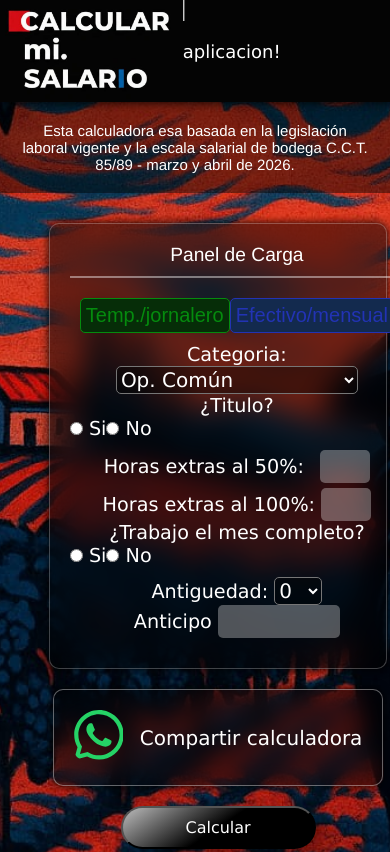
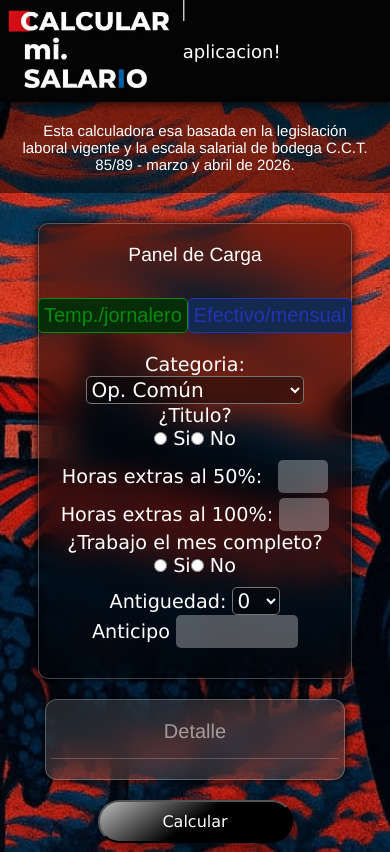
Before and after one commit to alex2unde/calc-mi-salario, a plain HTML site: page calculadora.html in a window 390 px wide. Shown: the top 852 px of the page. Drawn offline with Linux system fonts and the light colour scheme.

Commit message:
cambios en css, mediaquery

```diff
--- a/css/Estylos.css
+++ b/css/Estylos.css
@@ -147,6 +147,7 @@
 
 .div2-seccion1{
     margin-right: 20px;
+    margin-bottom: 20px;
 }
 
 /*estilo del h1*/
@@ -157,7 +158,7 @@
     margin-top: 35px;
     margin-bottom: 20px;
     font-family: 'Franklin Gothic Medium', 'Arial Narrow', Arial, sans-serif;
-    width: 450px;
+    width: 415px;
 }
 
 /*estilo del parrafo debajo del h1*/
@@ -408,7 +409,7 @@
     max-width: 1200px;
     margin: auto;
     margin-top: 60px;
-    margin-bottom: 60px;
+    margin-bottom: 20px;
     position: relative;
     display: grid;
     grid-template-columns: 489px 480fr;
@@ -432,7 +433,7 @@
     font-family: 'verdana';
     box-shadow: #000000 0px 0px 10px;
     max-height: auto;
-    max-width: 480px;
+    max-width: 450px;
     padding: 20px;
 }
 
@@ -440,6 +441,7 @@
     display: flex;
     justify-content: space-evenly;
     padding: 10px;
+    margin-bottom: 10px;
 }
 
 .btnTemp{
@@ -595,7 +597,7 @@
 
 /* cuadro de resultado */
 #resultado {
-    align-self: start;
+
     background-color: #0000006e;
     border: 0.5px solid #ffffff3f;
     backdrop-filter: blur(12px);
@@ -1057,7 +1059,10 @@
 
 .principal{
         position: relative;
-        display: grid;
+        display: flex;
+        flex-direction: column;
+        align-items: center;
+        justify-content: center;
         grid-template-columns: 1fr;
         grid-template-rows: auto auto auto auto;
         gap: 20px;
@@ -1065,6 +1070,7 @@
         max-width: 100vw;
         width: 100%;
         padding: 30px;
+        align-items: center;
         justify-items: center;
     }
 
@@ -1073,7 +1079,8 @@
 }
 
     .items{
-        display: grid;
+        display: flex;
+        flex-direction: column;
         color: rgb(255, 255, 255);
         font-size: 1.2em;
         border-radius: 10px;
@@ -1082,12 +1089,14 @@
         background-color: #00000078;
         backdrop-filter: blur(15px);
         font-family: 'verdana';
-        width:90%;
+        width:95%;
         box-shadow: #000000 0px 0px 10px;
-        margin: auto;
+        margin: 0;
         grid-column: 1;
         grid-row: 1;
         max-height: 600px;
+        justify-items: center;
+        align-items: center;
     }
 
     .compartirWhatsApp{
@@ -1221,8 +1230,6 @@
         padding: 5px;
         padding-top: 20px;
         font-size: 1em;
-        grid-column: 1;
-        grid-row: 4;
         box-sizing: border-box;
         justify-content: center;
     }
```
